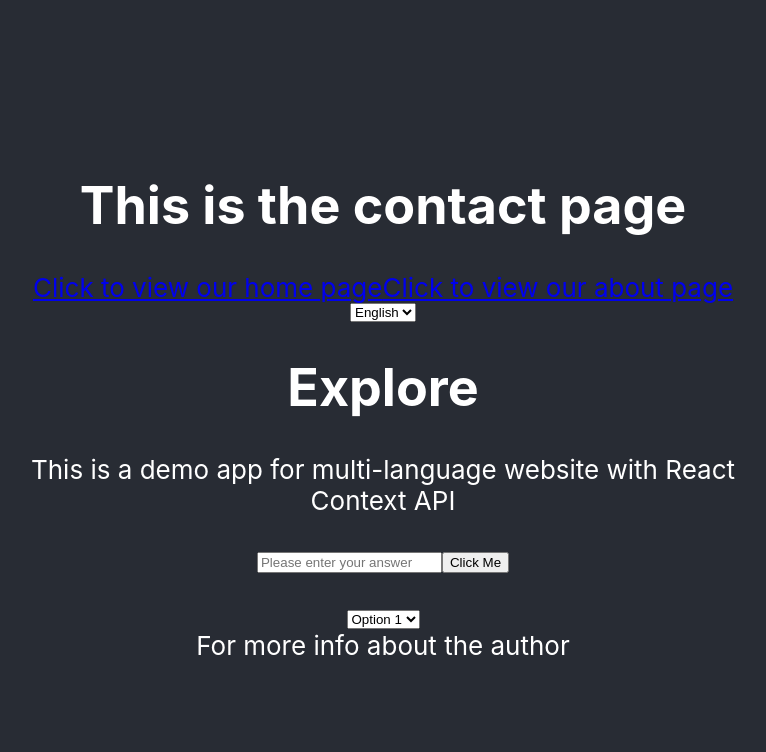
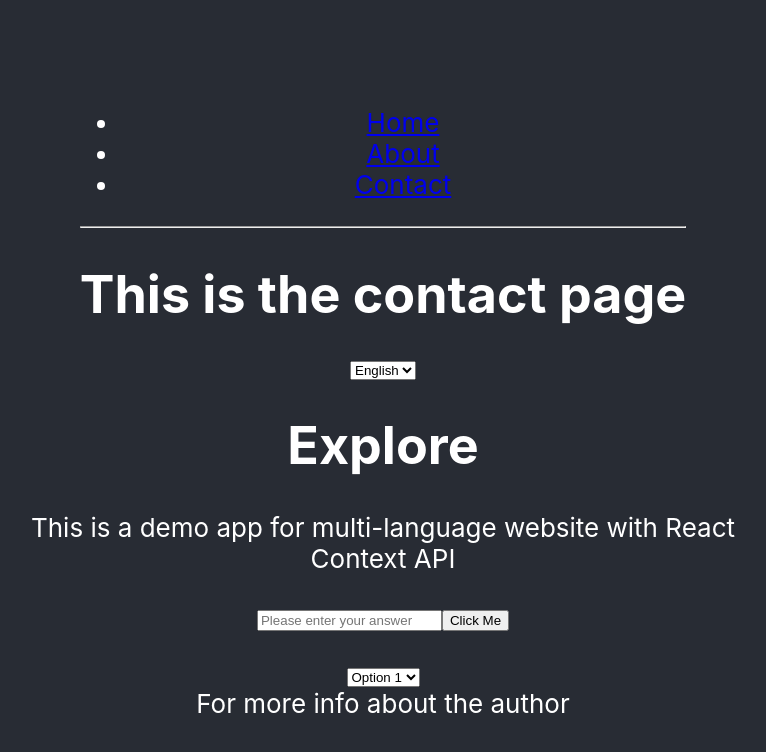
Before and after one commit to MarcinPietkiewicz/multilanguage-poc, a React (Create React App) app: page /contact in a window 1280 px wide. Shown: the top 752 px of the page, without its empty margins (257-1023 px from the left). Built offline with nearby package versions, Linux system fonts and the light colour scheme.

Commit message:
Links working correctly

```diff
--- a/src/About.js
+++ b/src/About.js
@@ -1,11 +1,9 @@
-import { Link } from "react-router-dom";
 
 function About() {
   return (
     <div>
       <h1>This is about page</h1>
-      <Link to="Home">Click to view our home page</Link>
-      <Link to="contact">Click to view our contact page</Link>
+
     </div>
   );
 }
--- a/src/App.js
+++ b/src/App.js
@@ -1,7 +1,9 @@
-import { Routes, Route } from "react-router-dom";
-import Home from "./Home"
-import About from "./About"
-import Contact from "./Contact"
+import * as React from "react";
+import { Routes, Route, Link, Outlet } from "react-router-dom";
+import Home from "./Home";
+import About from "./About";
+import Contact from "./Contact";
+import NoMatch from "./NoMatch";
 import "./App.css";
 import { LanguageProvider } from "./containers/Language";
 import LanguageSelector from "./components/LanguageSelector";
@@ -13,9 +15,12 @@ function App() {
       <div className="App">
         <header className="App-header">
           <Routes>
-            <Route path="/" element={<Home />} />
-            <Route path="about" element={<About />} />
-            <Route path="contact" element={<Contact />} />
+            <Route path="/" element={<Layout />}>
+              <Route path="home" element={<Home />} />
+              <Route path="about" element={<About />} />
+              <Route path="contact" element={<Contact />} />
+              <Route path="*" element={<NoMatch />} />
+            </Route>
           </Routes>
           <LanguageSelector />
           <Explore />
@@ -25,4 +30,26 @@ function App() {
   );
 }
 
+function Layout() {
+  return (
+    <div>
+      <nav>
+        <ul>
+          <li>
+            <Link to="/home">Home</Link>
+          </li>
+          <li>
+            <Link to="/about">About</Link>
+          </li>
+          <li>
+            <Link to="/contact">Contact</Link>
+          </li>
+        </ul>
+      </nav>
+      <hr />
+      <Outlet />
+    </div>
+  );
+}
+
 export default App;
--- a/src/Contact.js
+++ b/src/Contact.js
@@ -1,14 +1,10 @@
-import { Link } from "react-router-dom";
 
 function Contact() {
-    return (
-        <div>
-        <h1>This is the contact page</h1>
-        <Link to="home">Click to view our home page</Link>
-        <Link to="about">Click to view our about page</Link>
-      </div>
-    );
-
+  return (
+    <div>
+      <h1>This is the contact page</h1>
+    </div>
+  );
 }
 
-export default Contact
+export default Contact;
--- a/src/Home.js
+++ b/src/Home.js
@@ -1,11 +1,8 @@
-import { Link } from "react-router-dom";
 
 function Home() {
   return (
     <div>
       <h1>This is the home page</h1>
-      <Link to="about">Click to view our about page</Link>
-      <Link to="contact">Click to view our contact page</Link>
     </div>
   );
 }
--- /dev/null
+++ b/src/NoMatch.js
@@ -0,0 +1,15 @@
+import {Link} from 'react-router-dom';
+
+function NoMatch() {
+    return (
+      <div>
+        <h2>Nothing to see here!</h2>
+        <p>
+          <Link to="/">Go to the home page</Link>
+        </p>
+      </div>
+    );
+  }
+
+
+  export default NoMatch;
```
